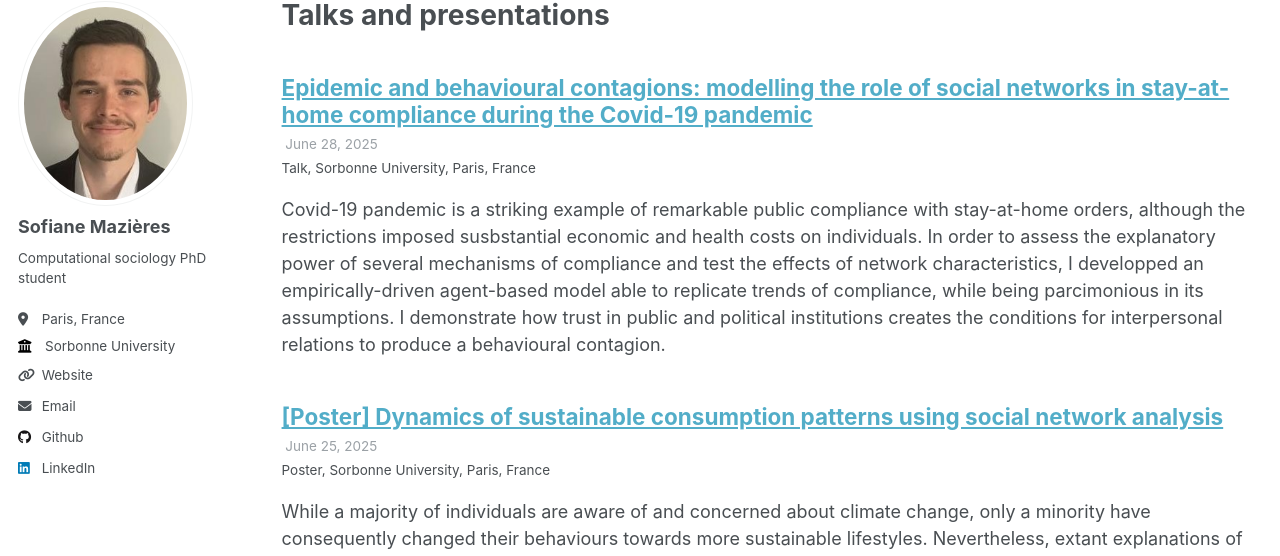
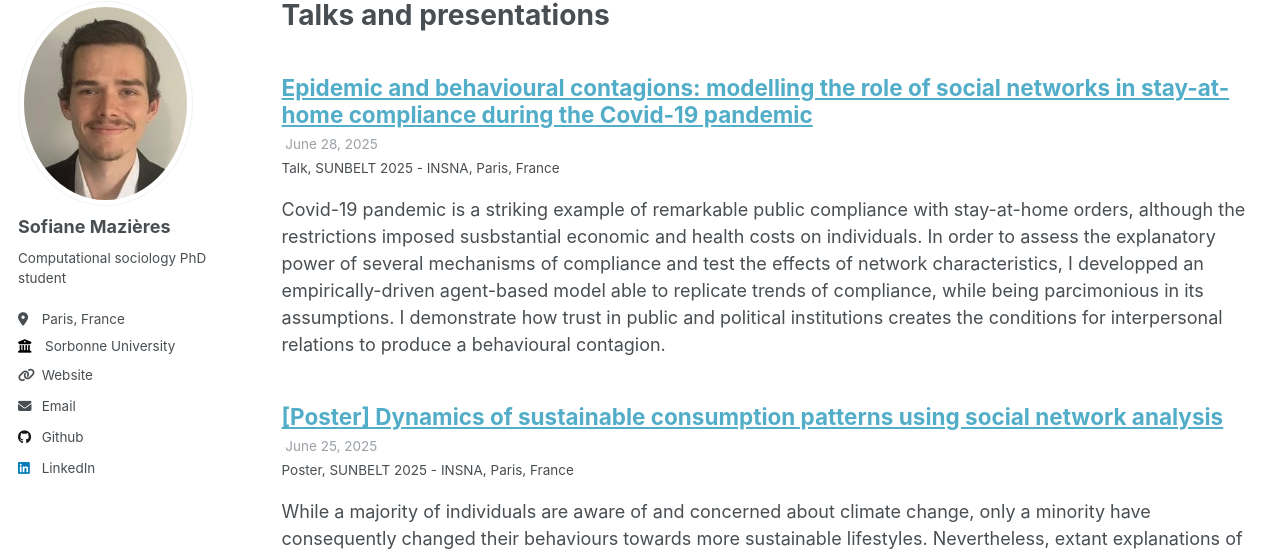
Before and after one commit to S0fian3M/S0fian3M.github.io, a Jekyll site: the page built from _pages/talks.html, in a window 1280 px wide and 1223 px high. Shown: the part 105-661 px from the top of the window. Built offline with Jekyll 4.4.1, drawn with Linux system fonts in a browser that asks for light colours.

Commit message:
Update talks

```diff
--- a/_talks/2025-06-25-Sunbelt2025.md
+++ b/_talks/2025-06-25-Sunbelt2025.md
@@ -3,7 +3,7 @@ title: "[Poster] Dynamics of sustainable consumption patterns using social netwo
 collection: talks
 type: "Poster"
 permalink: /talks/2025-06-25-Sunbelt2025
-venue: "Sorbonne University"
+venue: "SUNBELT 2025 - INSNA"
 date: 2025-06-25
 location: "Paris, France"
 ---
--- a/_talks/2025-06-28-Sunbelt2025.md
+++ b/_talks/2025-06-28-Sunbelt2025.md
@@ -3,7 +3,7 @@ title: "Epidemic and behavioural contagions: modelling the role of social networ
 collection: talks
 type: "Talk"
 permalink: /talks/2025-06-28-Sunbelt2025
-venue: "Sorbonne University"
+venue: "SUNBELT 2025 - INSNA"
 date: 2025-06-28
 location: "Paris, France"
 ---
```
